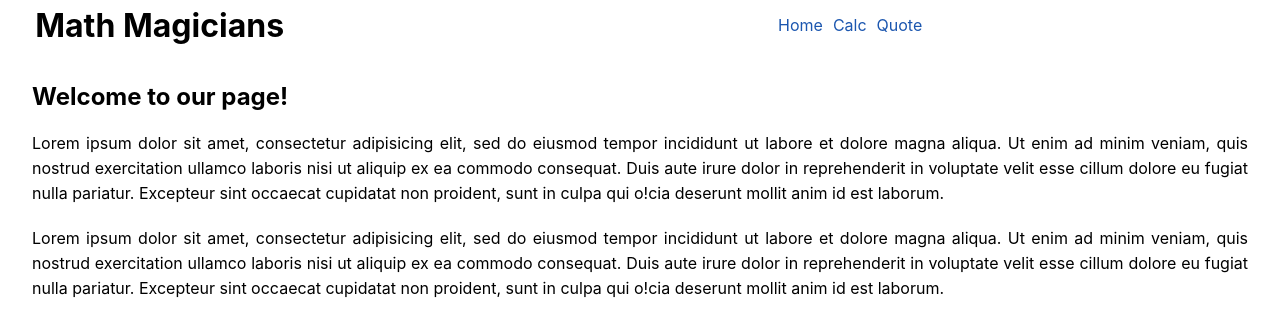
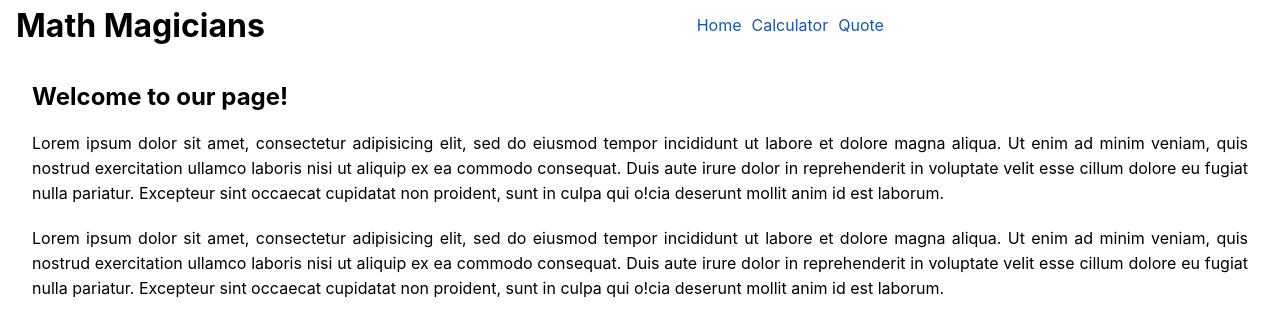
Before and after one commit to praz99/react_calculator, a React (Create React App) app: page / in a window 1280 px wide. Shown: the top 336 px of the page. Built offline with nearby package versions, Linux system fonts and the light colour scheme.

Commit message:
style calculator page

```diff
--- a/src/components/App.js
+++ b/src/components/App.js
@@ -23,14 +23,14 @@ const App = () => {
   };
 
   return (
-    <div className="App">
-      <header className="App-header">
-        <h1>Calculator React</h1>
+    <div className="App-container">
+      <h2>Let&apos;s do some math!</h2>
+      <div className="App">
         <>
           <Display result={showResult()} />
           <ButtonPanel handleClick={handleClick} />
         </>
-      </header>
+      </div>
     </div>
   );
 };
--- a/src/layouts/Navbar.js
+++ b/src/layouts/Navbar.js
@@ -9,7 +9,7 @@ const Navbar = () => (
         <a href="/">Home</a>
       </li>
       <li>
-        <a href="/calculator">Calc</a>
+        <a href="/calculator">Calculator</a>
       </li>
       <li>
         <a href="/quote">Quote</a>
--- a/src/styles/App.css
+++ b/src/styles/App.css
@@ -1,12 +1,12 @@
+.App-container {
+  margin-top: 50px;
+  display: flex;
+}
+
 .App {
   margin: 0 auto;
-  background-color: lightblue;
   width: 700px;
   display: flex;
   flex-direction: column;
+  border: 1px solid black;
 }
-
-h1 {
-  text-align: center;
-  padding: 0.6em;
-}
--- a/src/styles/Display.css
+++ b/src/styles/Display.css
@@ -8,4 +8,5 @@
   color: white;
   font-size: 3.4em;
   padding: 0.2em;
+  margin: 0;
 }
```
Also changed, not shown: 1 other file (tests, documents, lock files or other folders).
